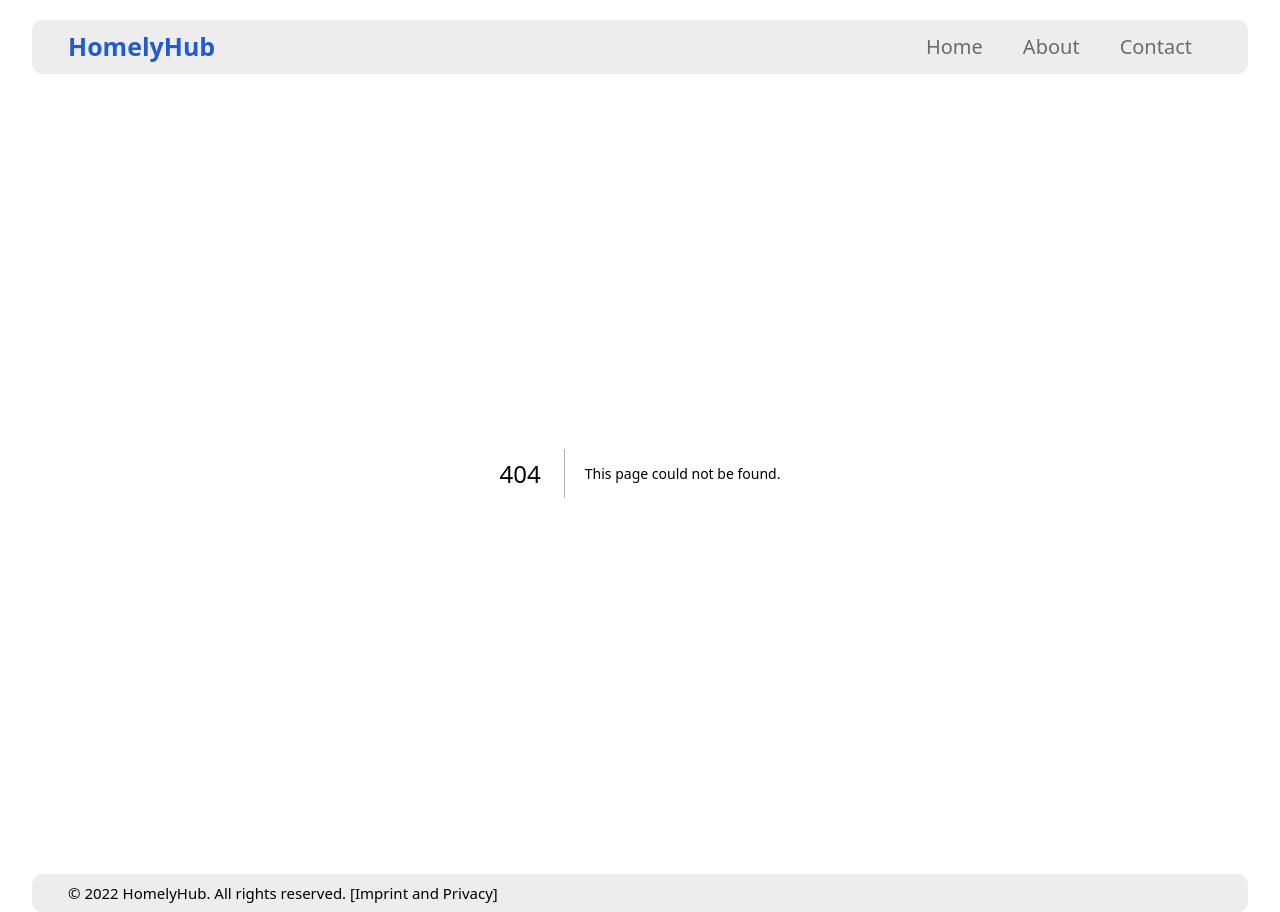
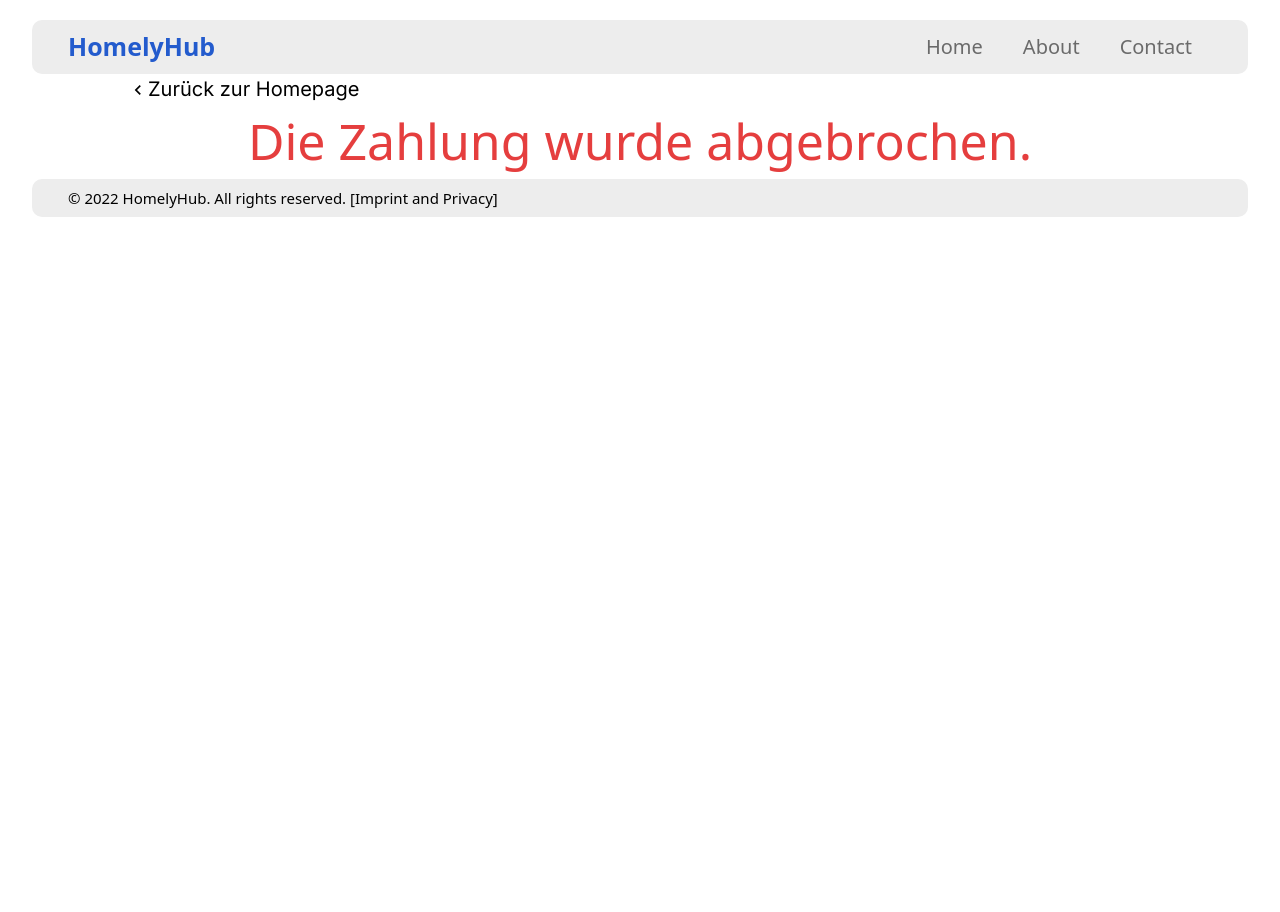
Before and after one commit to azhaarmohamed20/homelyhub_mohamed, a Next.js app in the folder client/: page /cancel in a window 1280 px wide. Before the commit this address had no page. After the commit the page ends 800 px from the top, so only its background shows below. Built offline with nearby package versions, Linux system fonts and the light colour scheme.

Commit message:
Add Cancel page

```diff
--- /dev/null
+++ b/client/app/cancel/page.js
@@ -0,0 +1,34 @@
+"use client"
+import { Box, Text, Link } from "@chakra-ui/react";
+import NextLink from "next/link"
+import { ChevronLeftIcon } from "@chakra-ui/icons"
+
+export default function Cancel(){
+    return(
+        <Box
+        w={"80%"}
+        m={"auto"}
+        >
+            <Link
+                    as={NextLink}
+                    href="/"
+                    textDecoration={"none"}
+                    color="black"
+                    fontSize="20px"
+                    justifyContent={"left"}
+                >
+                    <ChevronLeftIcon color={"black"} />
+                    Zurück zur Homepage
+                </Link>
+
+            <Text
+                fontFamily={"noto sans, sans-serif"}
+                fontSize={"50px"}
+                textAlign={"center"}
+                color={"red.500"}
+            >
+                Die Zahlung wurde abgebrochen.
+            </Text>
+        </Box>
+    )
+}
```
